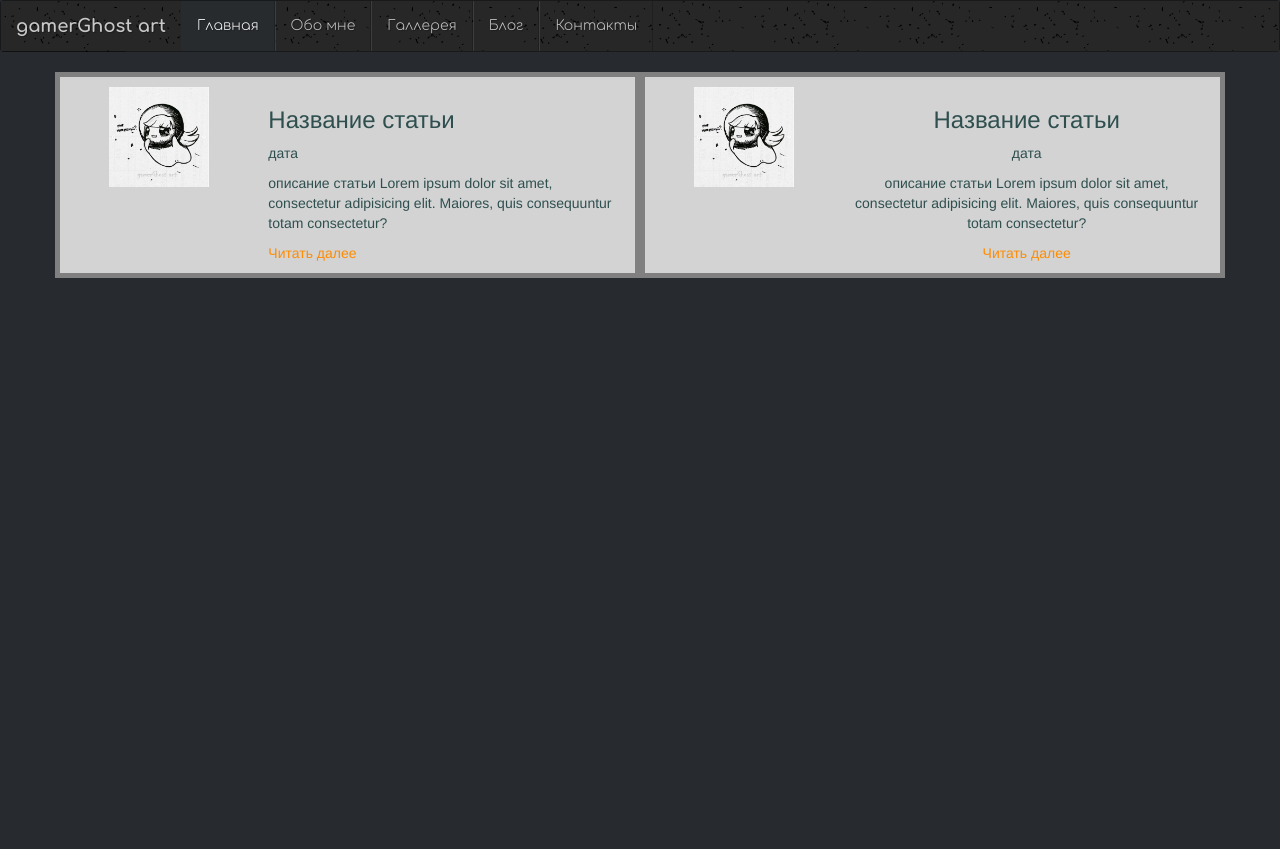
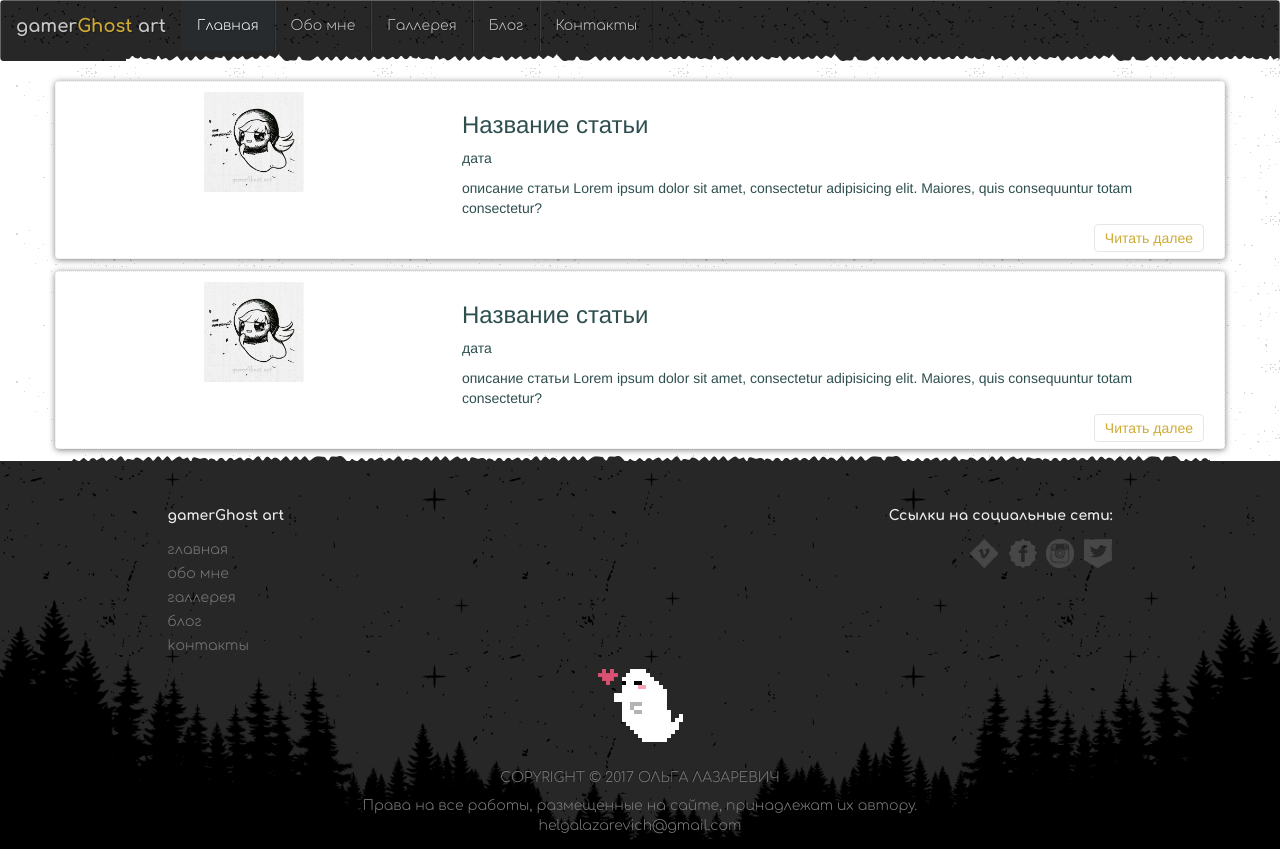
Before and after one commit to OlgaLazarevich/ghostDiplom, a website: page blog.html in a window 1280 px wide. Before the commit the page ends 800 px from the top, so only its background shows below. Drawn offline with nearby package versions, Linux system fonts and the light colour scheme.

Commit message:
four commit

```diff
--- a/blog.html
+++ b/blog.html
@@ -12,6 +12,9 @@
 
  </head>
  <body>
+ <div class="fon-blog">
+
+
 
 <nav class="navbar navbar-default menu">
   <div class="container-fluid">
@@ -22,11 +25,12 @@
         <span class="icon-bar"></span>
         <span class="icon-bar"></span>
       </button>
-      <a class="navbar-brand" href="#">gamerGhost art</a>
+      <a class="navbar-brand" href="#">gamer<span>Ghost</span> art</a>
     </div>
 
     <div class="collapse navbar-collapse" id="bs-example-navbar-collapse-1">
       <ul class="nav navbar-nav">
+
         <li class="active"><a href="#">Главная</a></li>
         <li><a href="#">Обо мне</a></li>
         <li><a href="#">Галлерея</a></li>
@@ -37,14 +41,15 @@
 
 
       </ul>
-
+      </div>
 
   </div>
-  </div>
 </nav>
+
 <div class="container">
     <div class="row text-center">
-<div class="news col-md-6 col-sm-6">
+
+<div class="news col-md-12 col-sm-12">
     <div class="col-md-4 col-sm-4"><img src="../img/2.PNG" alt="" width="100"></div>
     <div class="col-md-8 col-sm-8">
         <div class="row text-center">
@@ -58,41 +63,98 @@
             <div class="col-md-12">
                 <p class="description text-left">описание статьи Lorem ipsum dolor sit amet, consectetur adipisicing elit. Maiores, quis consequuntur totam consectetur?</p>
             </div>
-                <div class="col-md-12 text-left">
-                    <a href="#">Читать далее</a>
+            <div class="col-md-12 text-right">
+                <a href="#" class="n-link">Читать далее</a>
             </div>
         </div>
     </div>
 </div>
 
-        <div class="news col-md-6 col-sm-6 col-sm-6">
+<div class="news col-md-12 col-sm-12">
     <div class="col-md-4 col-sm-4"><img src="../img/2.PNG" alt="" width="100"></div>
     <div class="col-md-8 col-sm-8">
         <div class="row text-center">
 
             <div class="col-md-12">
-                    <h3>Название статьи</h3>
+                <h3 class="text-left">Название статьи</h3>
             </div>
             <div class="col-md-12">
-                    <p class="time">дата</p>
+                <p class="time text-left">дата</p>
             </div>
             <div class="col-md-12">
-                    <p class="description">описание статьи Lorem ipsum dolor sit amet, consectetur adipisicing elit. Maiores, quis consequuntur totam consectetur?</p>
+                <p class="description text-left">описание статьи Lorem ipsum dolor sit amet, consectetur adipisicing elit. Maiores, quis consequuntur totam consectetur?</p>
             </div>
-                <div class="col-md-12">
-                    <a href="#">Читать далее</a>
+            <div class="col-md-12 text-right">
+                <a href="#" class="n-link">Читать далее</a>
             </div>
         </div>
     </div>
 </div>
 
+
+
+    </div>
 </div>
 
 
+   <!--footer сайта-->
+<div class="fon-footer">
+   <div class="fon-forest">
+    <div class="container footer">
+        <div class="row ">
+            <div class="col-md-1">
+            </div>
+            <div class="col-md-4 f-menu">
+                <div class="row">
+                    <div class="col-md-12 f-logo">
+                        <p >gamer<span>Ghost</span> art</p>
+                    </div>
+                    <div class="col-md-12">
+                        <a href="#">главная</a>
+                    </div>
+                    <div class="col-md-12">
+                        <a href="#">обо мне</a>
+                    </div>
+                    <div class="col-md-12">
+                        <a href="#">галлерея</a>
+                    </div>
+                    <div class="col-md-12">
+                        <a href="#">блог</a>
+                    </div>
+                    <div class="col-md-12">
+                        <a href="#">kонтакты</a></div>
+                </div>
+            </div>
+
+            <div class="col-md-6 text-right">
+             <div class="row">
+                    <div class="col-md-12 ">
+                        <p class="seti">Ccылки на социальные сети:</p>
+                    </div>
+
+                    <div class="col-md-12">
+                        <a href="#" class="i i-v"></a>
+                        <a href="#" class="i i-f"></a>
+                        <a href="#" class="i i-i"></a>
+                        <a href="#" class="i i-t"></a>
+                        </div>
                 </div>
 
 
 
+            </div>
+            <div class="col-md-1"></div>
+            <div class="col-md-12 text-center"><img src="./images/ghost.png" alt=""></div>
+             <div class="col-md-12 text-center cop"><h5>COPYRIGHT © 2017 ОЛЬГА ЛАЗАРЕВИЧ</h5>
+                 <p>Права на все работы, размещенные на сайте, принадлежат их автору.<br>
+              <a href="#">helgalazarevich@gmail.com</a></p></div>
+
+        </div>
+    </div>
+    </div>
+</div>
+    </div>
+
 <script src="js/bootstrap.js"></script>
  </body>
 </html>
--- a/css/main.css
+++ b/css/main.css
@@ -15,8 +15,21 @@
 
 .navbar {
     min-width: 241px;
+    background-color: white;
     background-image: url(../images/header-texture.png);
+    border-bottom:none;
 }
+
+.navbar::after {
+    content: "";
+    height: 10px;
+    width: 100%;
+    background-image: url(../images/top.png);
+    background-repeat: repeat-x;
+    position: relative;
+    top: 0px;
+}
+
 
 .navbar .container-fluid {
     background-image: url(../images/header-texture.png);
@@ -66,24 +79,7 @@ background-color: aqua;
 background-image: url(../images/ipt10HlJzdk.jpg) !important;}
 */
 
-.news {
-    background-color: lightgray;
-    height: auto;
-    overflow: hidden;
-    color: darkslategrey;
-    border: solid 5px grey;
-    box-sizing: border-box;
-    padding: 10px 5px;
-}
 
-.news h3 {
-    text-shadow: none;
-}
-
-.news a {
-    color: darkorange;
-    text-decoration: none;
-}
 
 
 /*footer*/
@@ -206,3 +202,42 @@ body {
     font-family: g;
     color: #040404;}
 .a-gall:hover {color: #cfaa34;}
+
+
+
+/* фон страницы в блоге*/
+
+
+.fon-blog {background-image: url(../images/white-texture.png);}
+
+
+
+/* blog */
+
+.news {
+    height: auto;
+    overflow: hidden;
+    background-color: white;
+    color: darkslategrey;
+    border: dotted 1px #E6E6E6;
+    box-sizing: border-box;
+    padding: 10px 5px;
+    margin:  0 0 1% 0 ;
+    box-shadow: 0.1px 1px 6px rgba(0,0,0,0.5);
+     border-radius: 4px;
+}
+
+.news h3 {
+    text-shadow: none;
+}
+
+.n-link {
+    color: #cfaa34;
+    text-decoration: none;
+    border: 1px solid #E6E6E6;);
+    border-radius: 4px;
+    padding: 5px 10px;
+}
+
+.n-link:hover {background-color:#cfaa34;
+text-decoration: none;}
```
Also changed, not shown: index.html (+1 -1 lines), images/top.png (added), images/white-texture.png (added). Lines whose indentation alone changed are shown as unchanged.
